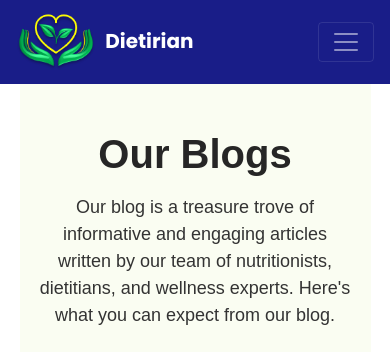
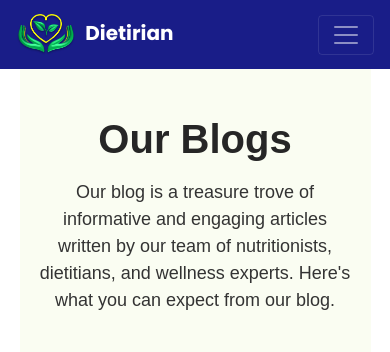
Before and after one commit to Naveedkhosa/Nutrio, a PHP site: page /blogs.php in a window 390 px wide. Shown: the top 352 px of the page. Run offline with PHP 8.4, Linux system fonts and the light colour scheme; data comes from the database, SQL or seed files in the repository; some libraries are stand-ins or nearby versions.

Commit message:
logo update

```diff
--- a/asset/css/blogs.css
+++ b/asset/css/blogs.css
@@ -241,9 +241,7 @@ blockquote cite {
     color: #242424;
  }
 
-  .container {
-    /* padding: 0 2em 3em; */
-  }
+
 
   blockquote {
     border-top: 2px solid #00CC8F;
--- a/asset/css/style.css
+++ b/asset/css/style.css
@@ -137,7 +137,7 @@
 }
 
 .navbar-brand .logo{
-  width: 80px;
+  width:60px;
   margin-right: 5px;
 }
 
```
